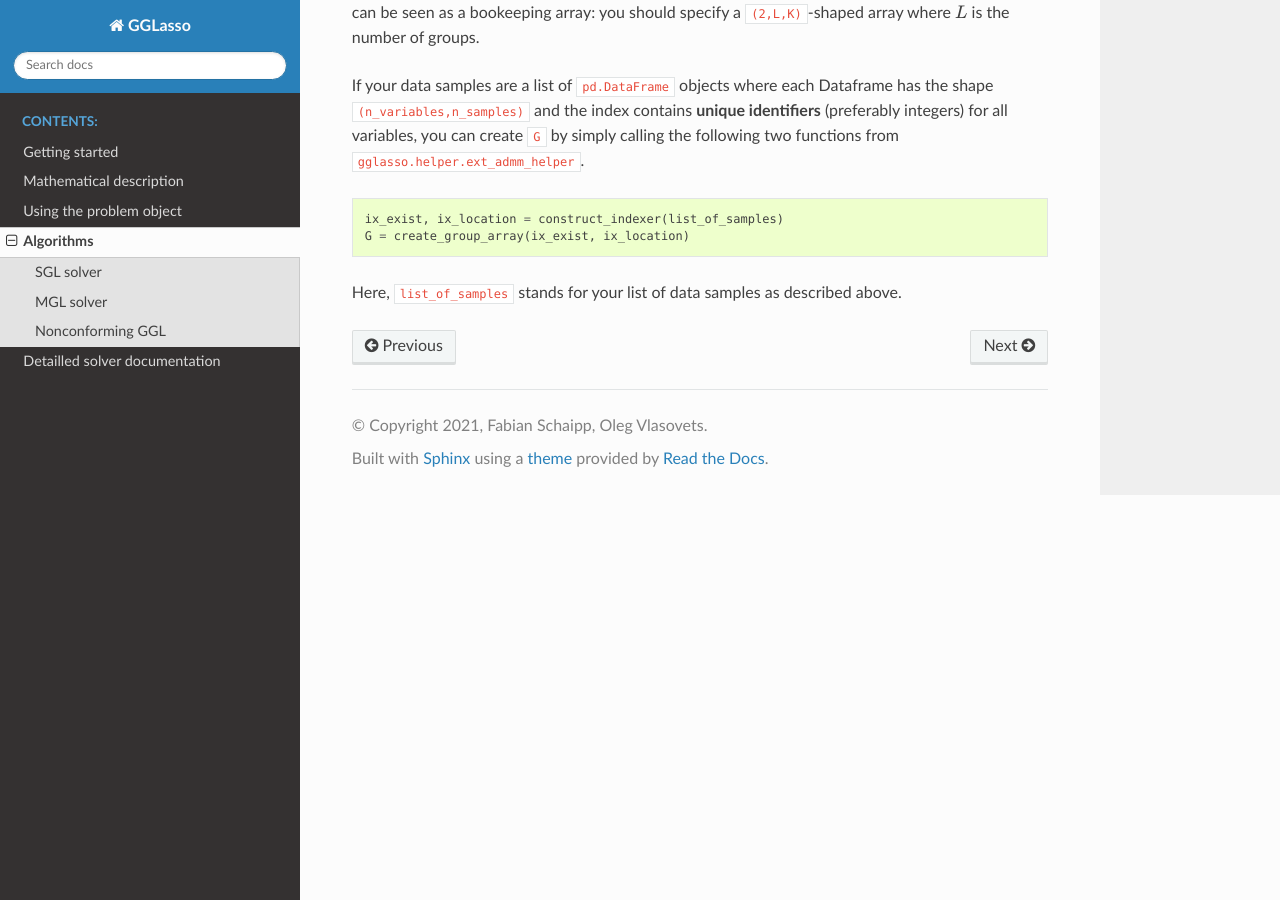
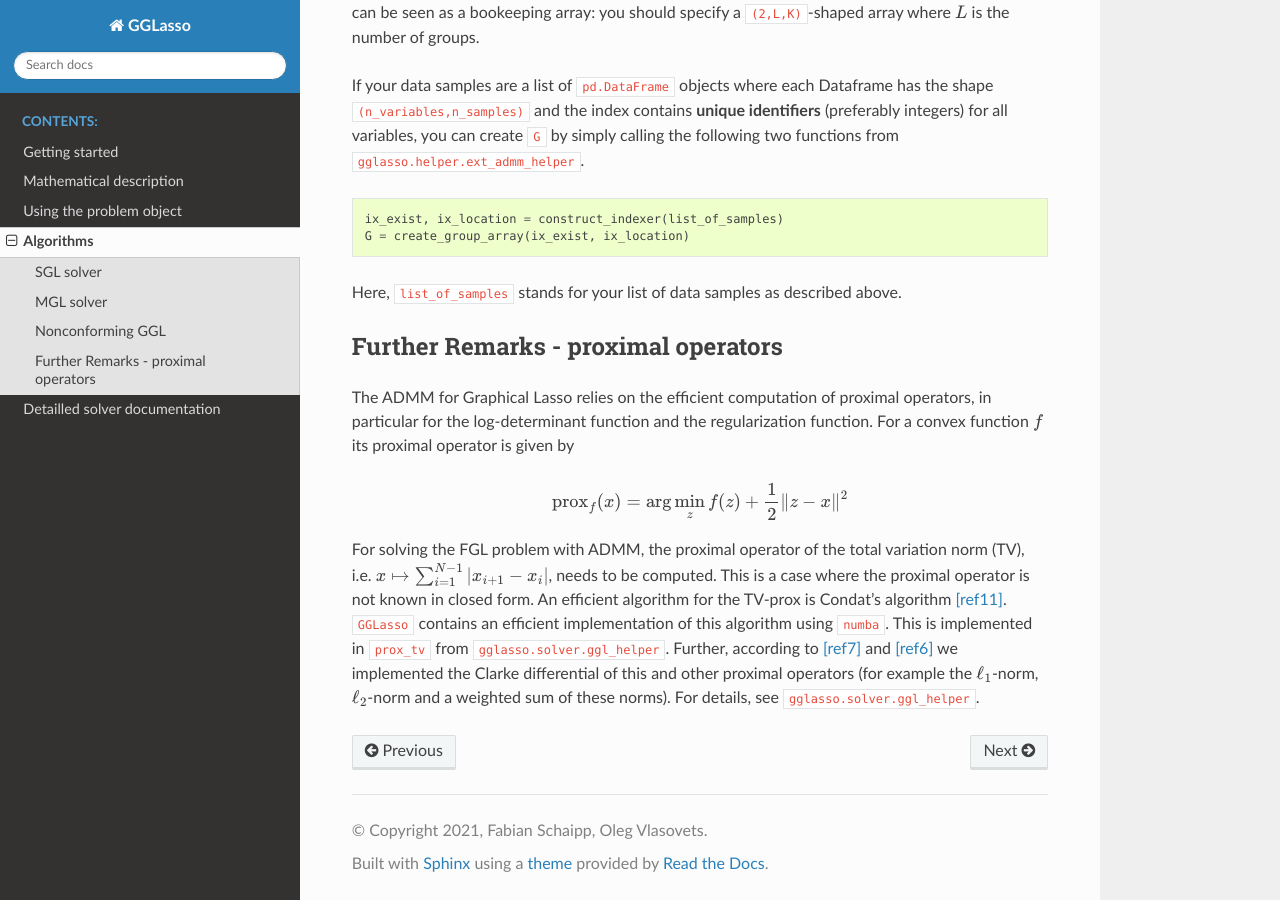
Before and after one commit to fabian-sp/GGLasso, a Sphinx documentation site: the page built from docs/source/solvers-overview.rst, in a window 1280 px wide and 900 px high, scrolled down 1397 px. Built offline with Sphinx 7.4.7 and the Read the Docs theme 2.0.0, drawn with Linux system fonts in a browser that asks for light colours; pages that are not in the unit, such as notebooks, are missing from menus.

Commit message:
add prox operator section

```diff
--- a/docs/source/math-description.rst
+++ b/docs/source/math-description.rst
@@ -131,3 +131,4 @@ References
 .. [ref8] Boyd, S., Parikh, N., Chu, E., Peleato, B., and Eckstein, J. (2011). Distributed Optimization and Statistical Learning via the Alternating Direction Method of Multipliers. Found. Trends Mach. Learn., 3(1):1–122.
 .. [ref9] Witten, D. M., Friedman, J. H., and Simon, N. (2011). New Insights and Faster Computations for the Graphical Lasso. J. Comput. Graph. Statist., 20(4):892–900.
 .. [ref10] Foygel, R. and Drton, M. (2010). Extended Bayesian Information Criteria for Gaussian Graphical Models. In Lafferty, J., Williams, C., Shawe-Taylor, J.,Zemel, R., and Culotta, A., editors, Advances in Neural Information Processing Systems, volume 23. Curran Associates, Inc.
+.. [ref11] Condat, L. (2013). A Direct Algorithm for 1-D Total Variation Denoising, IEEE Signal Processing Letters, vol. 20, no. 11, pp. 1054-1057.
--- a/docs/source/solvers-overview.rst
+++ b/docs/source/solvers-overview.rst
@@ -49,3 +49,15 @@ If your data samples are a list of ``pd.DataFrame`` objects where each Dataframe
      G = create_group_array(ix_exist, ix_location)
 
 Here, ``list_of_samples`` stands for your list of data samples as described above.
+
+
+Further Remarks - proximal operators
+^^^^^^^^^^^^^^^^^^^^^^^^^^^^^^^^^^^^^
+
+The ADMM for Graphical Lasso relies on the efficient computation of proximal operators, in particular for the log-determinant function and the regularization function. For a convex function :math:`f` its proximal operator is given by
+
+.. math::
+	\mathrm{prox}_f(x) = \arg \min_z f(z) + \frac{1}{2} \|z-x\|^2
+
+For solving the FGL problem with ADMM, the proximal operator of the total variation norm (TV), i.e. :math:`x\mapsto \sum_{i=1}^{N-1} |x_{i+1} - x_i|`, needs to be computed.
+This is a case where the proximal operator is not known in closed form. An efficient algorithm for the TV-prox is Condat's algorithm [ref11]_. ``GGLasso`` contains an efficient implementation of this algorithm using ``numba``. This is implemented in ``prox_tv`` from ``gglasso.solver.ggl_helper``. Further, according to [ref7]_ and [ref6]_ we implemented the Clarke differential of this and other proximal operators (for example the :math:`\ell_1`-norm, :math:`\ell_2`-norm and a weighted sum of these norms). For details, see ``gglasso.solver.ggl_helper``.
```
Also changed, not shown: 1 other file.
